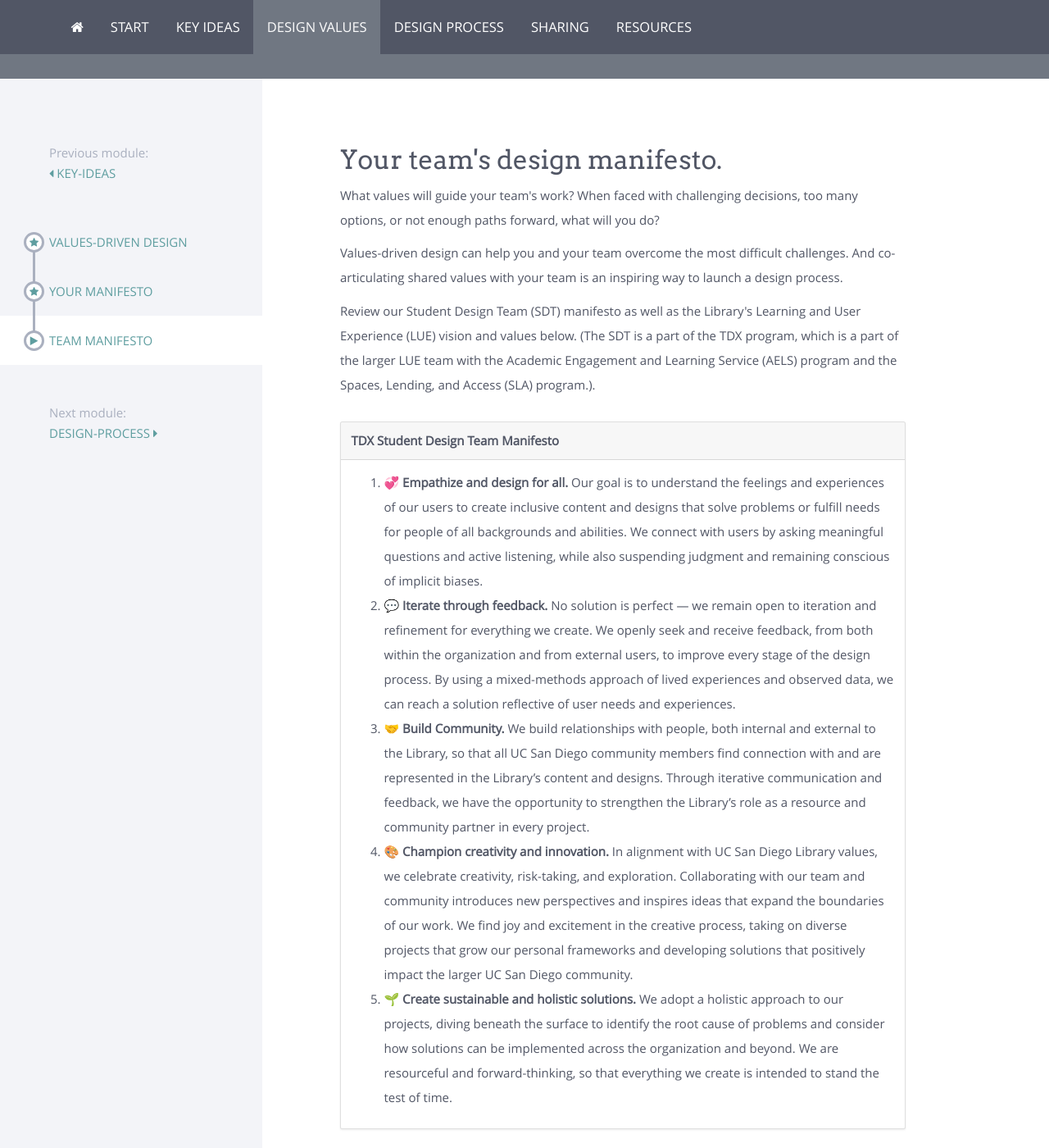
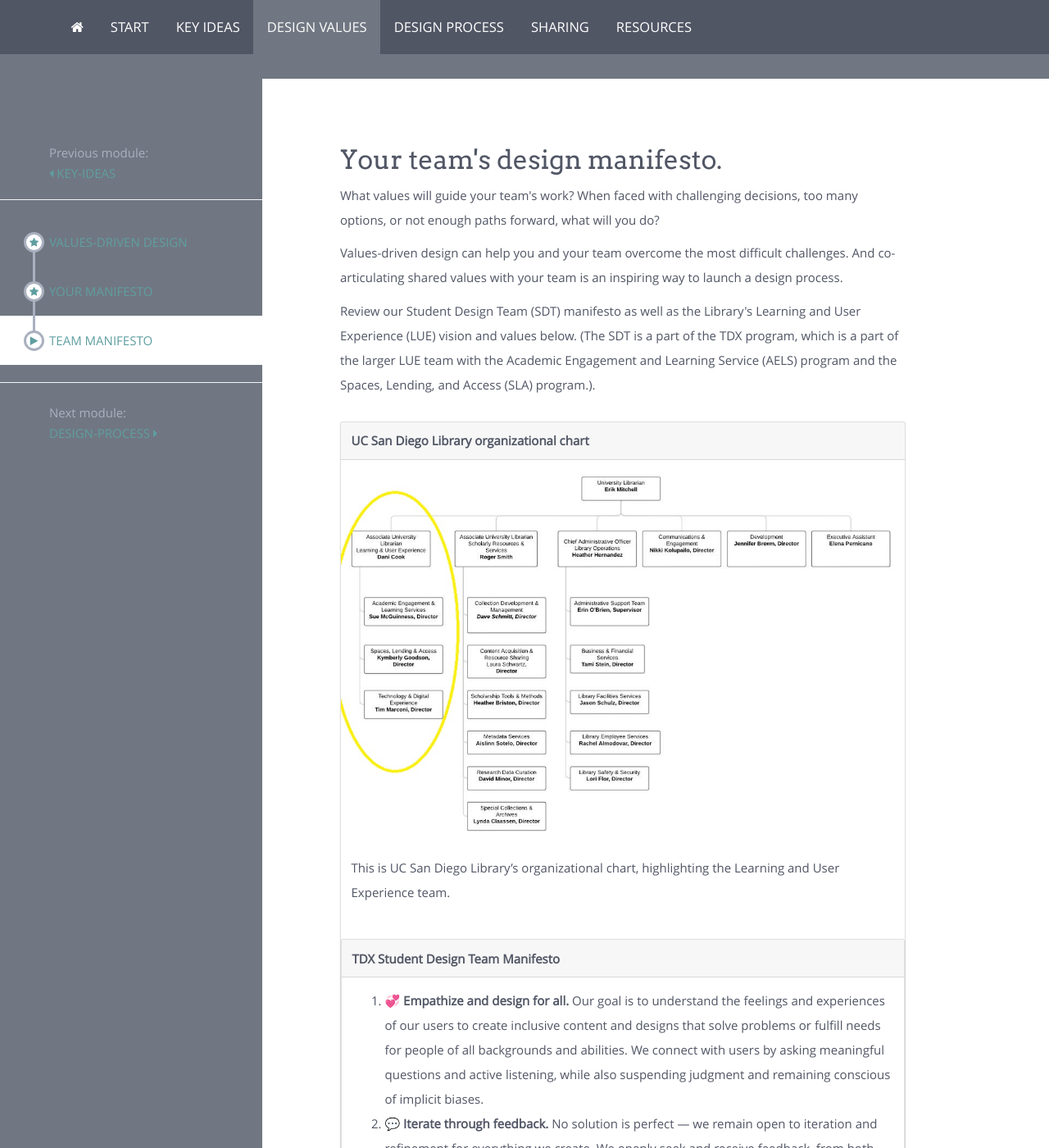
Before and after one commit to ucsdlib/foundations, a Jekyll site: the page built from modules/design-values/_posts/2000-01-03-team-manifesto.html, in a window 1280 px wide and 1400 px high. Shown: the whole window at 82% size. Built offline with Jekyll 4.4.1, drawn with Linux system fonts in a browser that asks for light colours; nearby versions of some CDN libraries; comment, search, counter and statistics services are not loaded.

Commit message:
Update 2000-01-03-team-manifesto.html

```diff
--- a/modules/design-values/_posts/2000-01-03-team-manifesto.html
+++ b/modules/design-values/_posts/2000-01-03-team-manifesto.html
@@ -10,6 +10,13 @@
 
 <p>Values-driven design can help you and your team overcome the most difficult challenges. And co-articulating shared values with your team is an inspiring way to launch a design process.</p>
 <p>Review our Student Design Team (SDT) manifesto as well as the Library's Learning and User Experience (LUE) vision and values below. (The SDT is a part of the TDX program, which is a part of the larger LUE team with the Academic Engagement and Learning Service (AELS) program and the Spaces, Lending, and Access (SLA) program.).</p>
+<div class="card my-5 shadow-sm" style="width: 100%;">
+    <div class="card-header">UC San Diego Library organizational chart</div>
+  <img src="{{ '/img/UCSanDiegoLibrary_orgchart.JPG' | relative_url }}" class="card-img-top" alt="...">
+  <div class="card-body">
+    <p class="card-text"> This is UC San Diego Library’s organizational chart, highlighting the Learning and User Experience team.</p>
+  </div>
+
 <div class="card my-5 shadow-sm" style="width: 100%;">
     <div class="card-header">TDX Student Design Team Manifesto</div>
   <div class="card-body">
```
